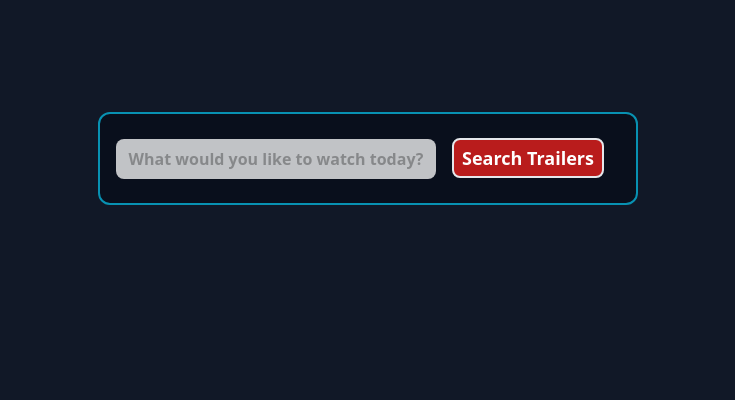
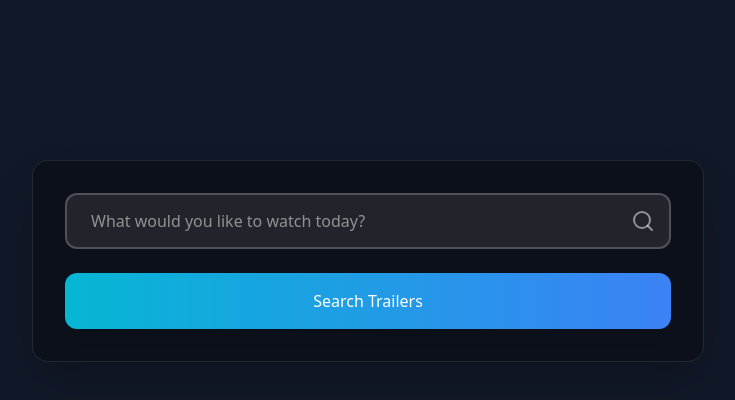
Before and after one commit to AkbarAwais/NetflixGPT, a React (Create React App) app: page /search in a window 1280 px wide. Shown: the top 400 px of the page, without its empty margins (272-1007 px from the left). Built offline with nearby package versions, Linux system fonts and the light colour scheme; no server answers.

Commit message:
gpt search enhancement

```diff
--- a/src/components/Browse.js
+++ b/src/components/Browse.js
@@ -6,6 +6,7 @@ import SecondaryContainer from './SecondaryContainer';
 import { useSelector } from 'react-redux';
 import GptSearch from "./GptSearch"
 import Shimmer from './Shimmer';
+import LoadingScreen from './LoadingScreen';
 
 const Browse = () => {
     const showGptSearch = useSelector((store) => store.gpt.showGptSearch);
@@ -13,15 +14,10 @@ const Browse = () => {
     useMovieData();
     if (isShimmer) {
         return (
-            <div className='bg-black w-screen h-screen relative pt-10 pl-10 flex'>
-                <Shimmer />
-                <Shimmer />
-                <Shimmer />
-                <Shimmer />
-                <Shimmer />
-                <Shimmer />
-                <Shimmer />
-            </div>)
+            <div>
+                <LoadingScreen/>
+            </div>
+            )
     }
     return (
         <div className='bg-black'>
--- a/src/components/GptSearchBar.js
+++ b/src/components/GptSearchBar.js
@@ -1,4 +1,5 @@
-import React, { useRef, useState } from 'react'
+import React, { useRef, useState } from 'react';
+import { Search, Loader2 } from 'lucide-react';
 import client from '../utils/openai';
 import { API_OPTIONS } from '../utils/constants';
 import { useDispatch } from 'react-redux';
@@ -8,70 +9,124 @@ import { addSearchMovies, toggleShimmerEffect } from '../utils/gptMovieSlice';
 const GptSearchBar = () => {
     const searchRef = useRef(null);
     const [search, setSearch] = useState(true);
+    const [isLoading, setIsLoading] = useState(false);
+    const [notification, setNotification] = useState(null);
     const dispatch = useDispatch();
+
     const fetchMovie = async (movieList) => {
         const moviesPromises = movieList.map((movie) =>
             fetch(`https://api.themoviedb.org/3/search/movie?query=${movie}&include_adult=false&language=en-US&page=1`, API_OPTIONS)
         );
 
         try {
-            // Await all fetch requests and convert to JSON in one step
             const movieResponses = await Promise.all(moviesPromises);
-
-            // Parse JSON from each response and collect the results
             const finalMovieList = await Promise.all(
                 movieResponses.map(response => response.json())
             );
-
-            // Dispatch movies to Redux store
             dispatch(addSearchMovies(finalMovieList.map(item => item.results[0])));
             dispatch(toggleShimmerEffect(false));
         } catch (error) {
-            console.error("Error fetching movies:", error);
+            setNotification({ type: 'error', message: 'Error fetching trailers. Please try again.' });
         }
     };
 
     const handleButtonClick = async () => {
+        setIsLoading(true);
         dispatch(toggleShimmerEffect(true));
+
         if (!searchRef.current.value) {
             setSearch(false);
+            setIsLoading(false);
             return;
         }
         setSearch(true);
 
-        const GPTQuery = "Act as a Movie Recommendation system and suggest some movies for the query"
+        const GPTQuery = "Act as a Movie Recommendation system and suggest some movies for the query "
             + searchRef.current.value
             + ". and only give me names of 7 movies, in comma seperated eg: Smile, Hera Pheri, Golmal,Don,Gadar";
+
+        try {
             const chatCompletion = await client.chat.completions.create({
                 messages: [{ role: 'user', content: GPTQuery }],
                 model: 'o1-mini'
-        }).catch((error) => {
-            return error;
+            });
 
-        });
-        if(chatCompletion.error){
-            <Notification type={'error'} message={chatCompletion.error} />
+            if (chatCompletion.hasOwnProperty('error') || chatCompletion.choices[0]?.message.content === '') {
+                throw new Error('Server error');
             }
+
             if (!chatCompletion?.choices[0]) {
-            return;
+                throw new Error('No response from server');
             }
+
             const movieList = chatCompletion?.choices[0]?.message?.content.split(',');
-        fetchMovie(movieList)
+            await fetchMovie(movieList);
+        } catch (error) {
+            setNotification({ type: 'error', message: 'Error fetching trailers. Please try again.' });
+            dispatch(toggleShimmerEffect(false));
+        } finally {
+            setIsLoading(false);
         }
+    };
+
     return (
-        <div className=''>
-            <div className='bg-opacity-80 text-white flex justify-center items-center relative top-32 md:top-2'>
-                <div className='relative top-24 border-2 pl-5 pr-5 pt-4 pb-4 rounded-xl bg-gray-950 bg-opacity-50 border-cyan-600 box-content grid-cols-4 m-4 md:m-2 md:p-4'>
-                    <div className='inline-block text-center'>
-                        <input ref={searchRef} placeholder='What would you like to watch today?' id="search" autoComplete='off' required
-                            className={"h-10 w-80 rounded-lg bg-white bg-opacity-75 border-3 col-span-3 border-black placeholder:text-black placeholder:text-center font-bold mb-2 ease-in-out duration-200 placeholder:font-bold placeholder:text-opacity-30 text-black p-2 " + (!search ? 'outline-none outline-red-500' : '')} />
-                        {!search && <h3 className='text-red-500 font-bold cursor-default focus:outline'>Enter Trailer</h3>}
+        <>
+            {notification && (
+                <Notification
+                    type={notification.type}
+                    message={notification.message}
+                />
+            )}
+
+            <div className="min-h-[30vh] flex pt-40 items-center justify-center px-4">
+                <div className="w-full max-w-2xl backdrop-blur-md bg-black/30 rounded-2xl p-8 shadow-2xl border border-white/10">
+                    <div className="space-y-6">
+                        <div className="relative">
+                            <input
+                                ref={searchRef}
+                                placeholder="What would you like to watch today?"
+                                id="search"
+                                autoComplete="off"
+                                required
+                                className={`w-full h-14 px-6 rounded-xl bg-white/10 backdrop-blur-sm
+                                         border-2 transition-all duration-300 ease-in-out
+                                         text-white placeholder:text-white/50
+                                         focus:outline-none focus:ring-2 focus:ring-cyan-500
+                                         ${!search ? 'border-red-500' : 'border-white/20'}`}
+                            />
+                            <Search className="absolute right-4 top-4 text-white/50" size={24} />
                         </div>
-                    <button htmlFor='search' className={'md:mx-4 mx-20 col-span-3 my-2 px-2 py-1 rounded-lg hover:ease-in-out hover:duration-200 bg-red-700 hover:bg-red-900 font-bold border-2 text-lg mb-1 relative top-0 ' + (!search ? 'bottom-10 md:-top-10' : 'bottom-0')} onClick={handleButtonClick}>Search Trailers</button>
+
+                        {!search && (
+                            <p className="text-red-500 text-sm font-medium animate-pulse">
+                                Please enter something to search
+                            </p>
+                        )}
+
+                        <button
+                            onClick={handleButtonClick}
+                            disabled={isLoading}
+                            className={`w-full py-4 rounded-xl font-medium text-white
+                                    transition-all duration-300 ease-in-out
+                                    ${isLoading
+                                    ? 'bg-cyan-600/50 cursor-not-allowed'
+                                    : 'bg-gradient-to-r from-cyan-500 to-blue-500 hover:from-cyan-600 hover:to-blue-600'
+                                } shadow-lg hover:shadow-cyan-500/25`}
+                        >
+                            {isLoading ? (
+                                <div className="flex items-center justify-center space-x-2">
+                                    <Loader2 className="animate-spin" size={20} />
+                                    <span>Searching...</span>
+                                </div>
+                            ) : (
+                                'Search Trailers'
+                            )}
+                        </button>
                     </div>
                 </div>
             </div>
-    )
-}
+        </>
+    );
+};
 
-export default GptSearchBar
+export default GptSearchBar;
--- a/src/components/Header.js
+++ b/src/components/Header.js
@@ -37,7 +37,7 @@ const Header = () => {
                 <div className='box-border bg-gradient-to-b from-black justify-between items-center sticky inset-0 flex flex-col md:flex-row pl-4'>
                     <img onClick={() => search && handleGptSearchClick()} className='max-w-[200px] cursor-pointer transition-all hover:bg-transparent ease-in-out hover:scale-[1.1] mt-4' src={logo} alt=''></img>
                     <div className='text-yellow-300 font-bold mr-2 text-2xl text-left cursor-default '>
-                        {user && <button className='mr-20 px-2 text-white transition-all duration-300 ease-in-out bg-gray-700 border-2 rounded-lg font-mono hover:bg-orange-300 hover:text-black' onClick={handleGptSearchClick}>{!search ? 'Deepseek' : 'Homepage'}</button>}
+                        {user && <button className='mr-20 px-2 text-white transition-all duration-300 ease-in-out bg-gray-700 border-2 rounded-lg font-mono hover:bg-orange-300 hover:text-black' onClick={handleGptSearchClick}>{!search ? 'Search' : 'Homepage'}</button>}
                         {user && user.displayName}
                         {user &&
                             <div className='inline-block mr-8 px-12 text-xl text-white transition-all duration-200 ease-in-out hover:scale-[1.1] font-bold cursor-pointer text-right relative left-52 md:left-0 md:px-6 md:py-6' onClick={handleSignOut}>
--- /dev/null
+++ b/src/components/LoadingScreen.js
@@ -0,0 +1,110 @@
+import React, { useState, useEffect } from 'react';
+
+const LoadingScreen = ({ isLoading = true, children }) => {
+    const [showContent, setShowContent] = useState(false);
+    const [loadingText, setLoadingText] = useState('Loading');
+
+    useEffect(() => {
+        if (!isLoading) {
+            const timer = setTimeout(() => {
+                setShowContent(true);
+            }, 800);
+            return () => clearTimeout(timer);
+        }
+        setShowContent(false);
+    }, [isLoading]);
+
+    // Animate loading text dots
+    useEffect(() => {
+        if (isLoading) {
+            const interval = setInterval(() => {
+                setLoadingText(current => {
+                    if (current === 'Loading...') return 'Loading';
+                    return current + '.';
+                });
+            }, 500);
+            return () => clearInterval(interval);
+        }
+    }, [isLoading]);
+
+    if (!isLoading && showContent) {
+        return <>{children}</>;
+    }
+
+    return (
+        <div className="fixed inset-0 bg-gray-900 z-50">
+            <div className="flex flex-col items-center justify-center h-full">
+                {/* Animated hexagon pattern */}
+                <div className="relative w-32 h-32">
+                    {/* Hexagon layers */}
+                    {[...Array(3)].map((_, index) => (
+                        <div
+                            key={index}
+                            className="absolute inset-0 border-4 border-cyan-500 rounded-xl"
+                            style={{
+                                animation: `spin ${2 + index}s linear infinite`,
+                                opacity: 1 - index * 0.2,
+                                transform: `scale(${1 - index * 0.15})`,
+                            }}
+                        />
+                    ))}
+
+                    {/* Center ripple effect */}
+                    <div className="absolute inset-0 flex items-center justify-center">
+                        {[...Array(4)].map((_, index) => (
+                            <div
+                                key={index}
+                                className="absolute w-8 h-8 bg-cyan-500 rounded-full"
+                                style={{
+                                    animation: `ripple 2s infinite ${index * 0.5}s`,
+                                    opacity: 0,
+                                }}
+                            />
+                        ))}
+                        <div className="w-4 h-4 bg-cyan-400 rounded-full animate-pulse" />
+                    </div>
+                </div>
+
+                {/* Loading text and dots */}
+                <div className="mt-8 space-y-4">
+                    {/* Animated text */}
+                    <div className="text-cyan-500 text-xl font-medium tracking-wider">
+                        {loadingText}
+                    </div>
+
+                    {/* Bouncing dots */}
+                    <div className="flex space-x-2 justify-center">
+                        {[...Array(3)].map((_, index) => (
+                            <div
+                                key={index}
+                                className="w-3 h-3 bg-cyan-500 rounded-full"
+                                style={{
+                                    animation: `bounce 0.6s infinite ${index * 0.2}s`
+                                }}
+                            />
+                        ))}
+                    </div>
+                </div>
+            </div>
+
+            {/* CSS Animations */}
+            <style jsx>{`
+        @keyframes spin {
+          0% { transform: rotate(0deg); }
+          100% { transform: rotate(360deg); }
+        }
+        @keyframes ripple {
+          0% { transform: scale(0.1); opacity: 0.4; }
+          50% { opacity: 0.2; }
+          100% { transform: scale(2); opacity: 0; }
+        }
+        @keyframes bounce {
+          0%, 100% { transform: translateY(0); }
+          50% { transform: translateY(-10px); }
+        }
+      `}</style>
+        </div>
+    );
+};
+
+export default LoadingScreen;
--- a/src/components/VideoTitle.js
+++ b/src/components/VideoTitle.js
@@ -18,8 +18,6 @@ const VideoTitle = ({ title, overview, trailerKey }) => {
                     navigate('/playVideo')
                 }}>
                 Play</button>
-            <button className='hidden md:inline-block md:text-2xl border-white bg-gray-500 bg-opacity-20 text-white rounded-lg px-6 py-2 hover:bg-white
-            transition-all hover:text-black duration-300 ease-in-out ml-3 mt-2'>More info</button>
         </div>
     )
 }
```
Lines whose indentation alone changed are shown as unchanged.
